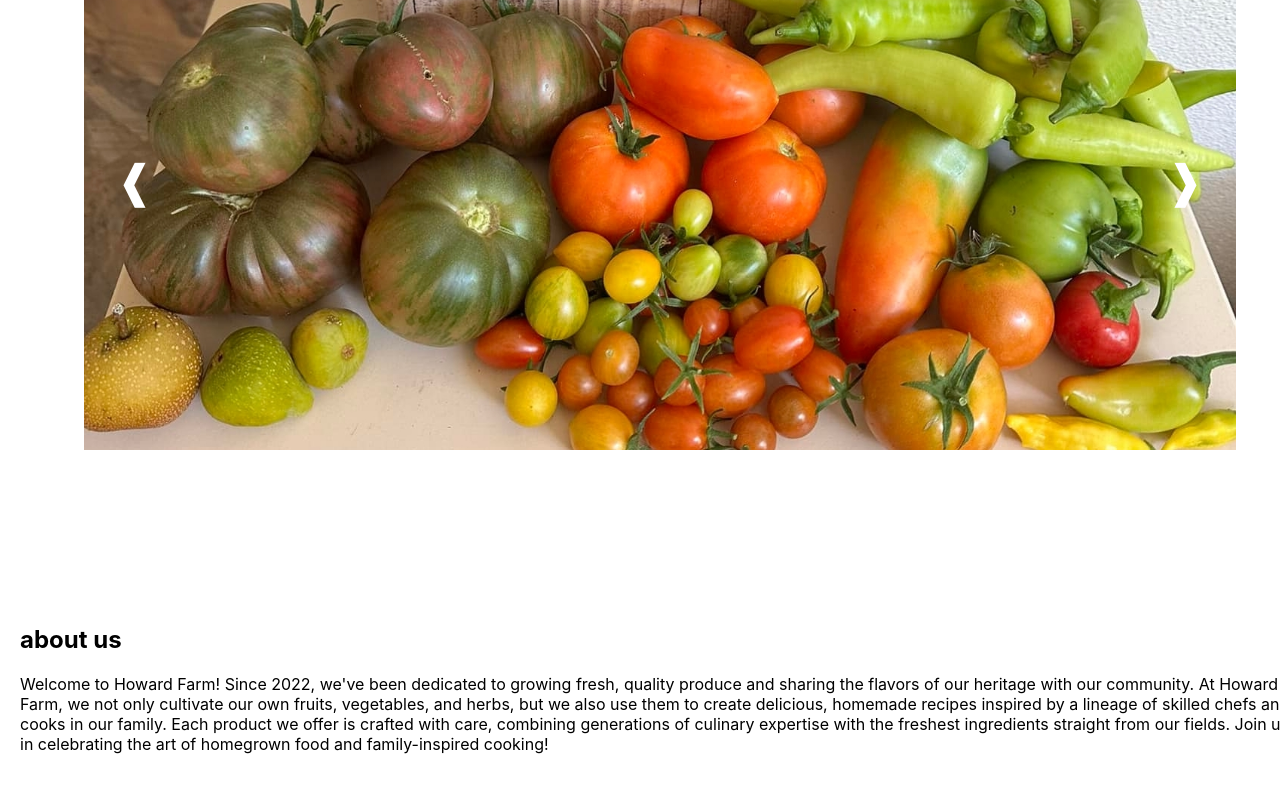
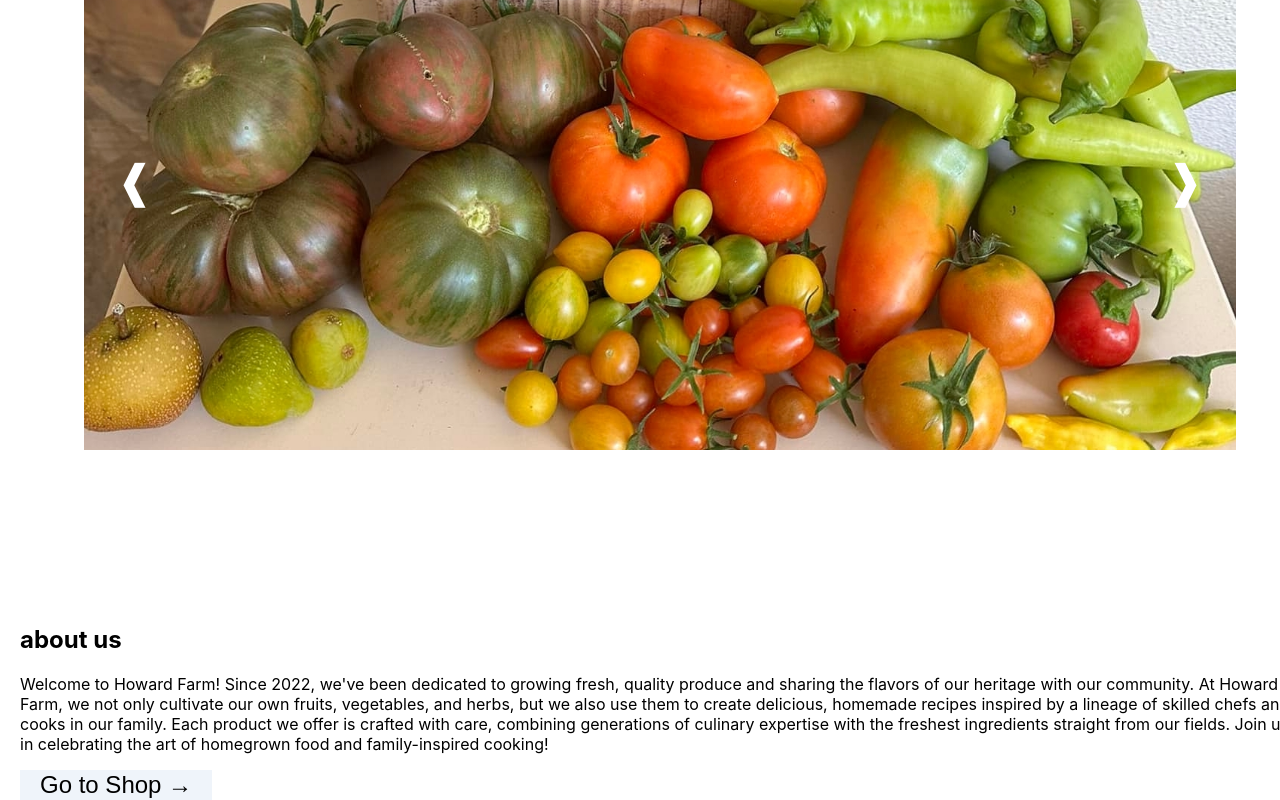
Before and after one commit to daho2353/howard-farm, a React (Create React App) app: page / in a window 1280 px wide. Shown: the part 440-1240 px from the top of the page. Before the commit the page ends 1210 px from the top, so only its background shows below. Built offline with nearby package versions, Linux system fonts and the light colour scheme.

Commit message:
created a placeholder contact component, passed setPage into aboutPage so user can go to shop from the bottom of the about page.

```diff
--- a/src/App.tsx
+++ b/src/App.tsx
@@ -2,6 +2,7 @@ import './App.css';
 import { useState } from 'react';
 import NavIcon from './img/icon.png';
 import AboutPage from './components/AboutPage';
+import ContactPage from './components/ContactPage';
 
 const App = () => {
   const[currentPage, setPage] = useState<string>('About');
@@ -9,11 +10,15 @@ const App = () => {
   const renderPage = (): JSX.Element => {
     if (currentPage === "About")
     {
-      return <AboutPage/>
+      return <AboutPage setPage={setPage}/>
     }
-    else
+    else if (currentPage === "Shop")
     {
-      return <p> placeholder </p>
+      return <p> placeholder - Shop </p>
+    }
+    else if (currentPage === "Contact")
+    {
+      return <ContactPage/>
     }
     return <></>
   };
--- a/src/components/AboutPage.tsx
+++ b/src/components/AboutPage.tsx
@@ -9,7 +9,12 @@ export interface Slide {
     url: string;
 }
 
-const AboutPage = () => {
+interface Props{
+    setPage: (page: string) => void;
+  }
+
+
+const AboutPage = ({setPage}: Props): JSX.Element => {
     const slides: Slide[] = [
         {url: Hero},
         {url: Home},
@@ -25,6 +30,7 @@ const AboutPage = () => {
         <div>
         <h2> about us </h2>
         <p> Welcome to Howard Farm! Since 2022, we've been dedicated to growing fresh, quality produce and sharing the flavors of our heritage with our community. At Howard Farm, we not only cultivate our own fruits, vegetables, and herbs, but we also use them to create delicious, homemade recipes inspired by a lineage of skilled chefs and cooks in our family. Each product we offer is crafted with care, combining generations of culinary expertise with the freshest ingredients straight from our fields. Join us in celebrating the art of homegrown food and family-inspired cooking!</p>
+        <button onClick={() => setPage("Shop")}> Go to Shop →</button>
         </div>
     </div>
       )
--- /dev/null
+++ b/src/components/ContactPage.tsx
@@ -0,0 +1,7 @@
+import React from "react";
+
+const ContactPage = () => {
+    return <p> placeholder - contact page </p>
+}
+
+export default ContactPage;
```
